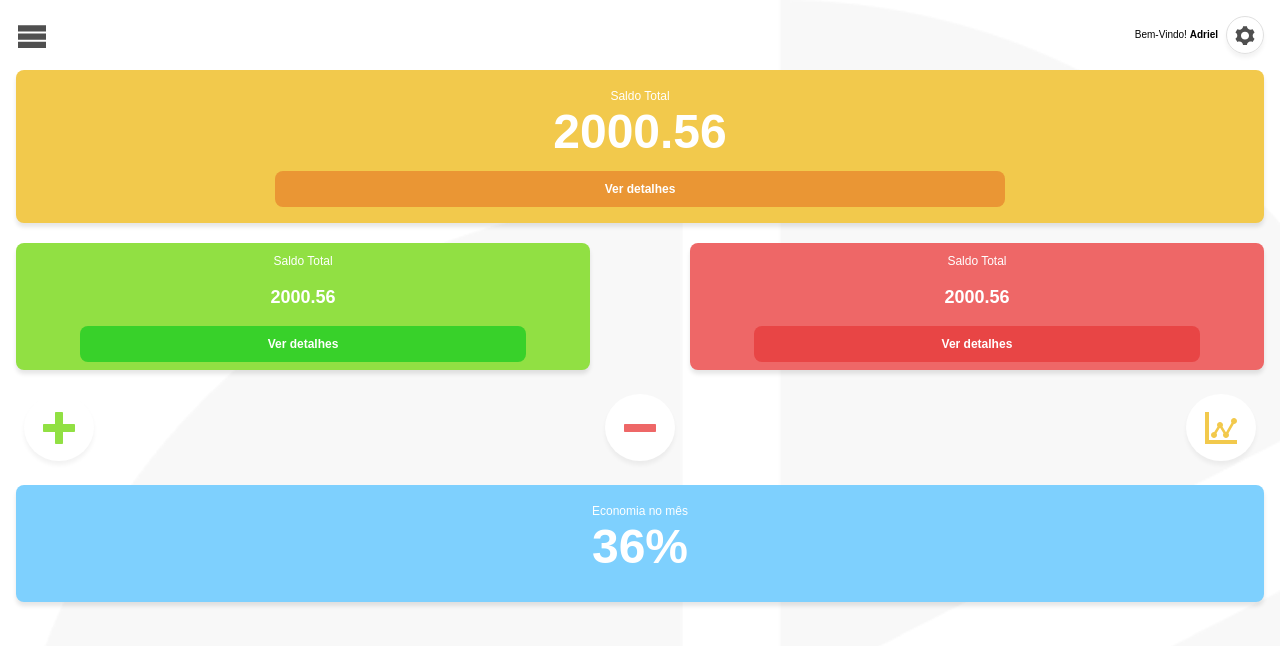
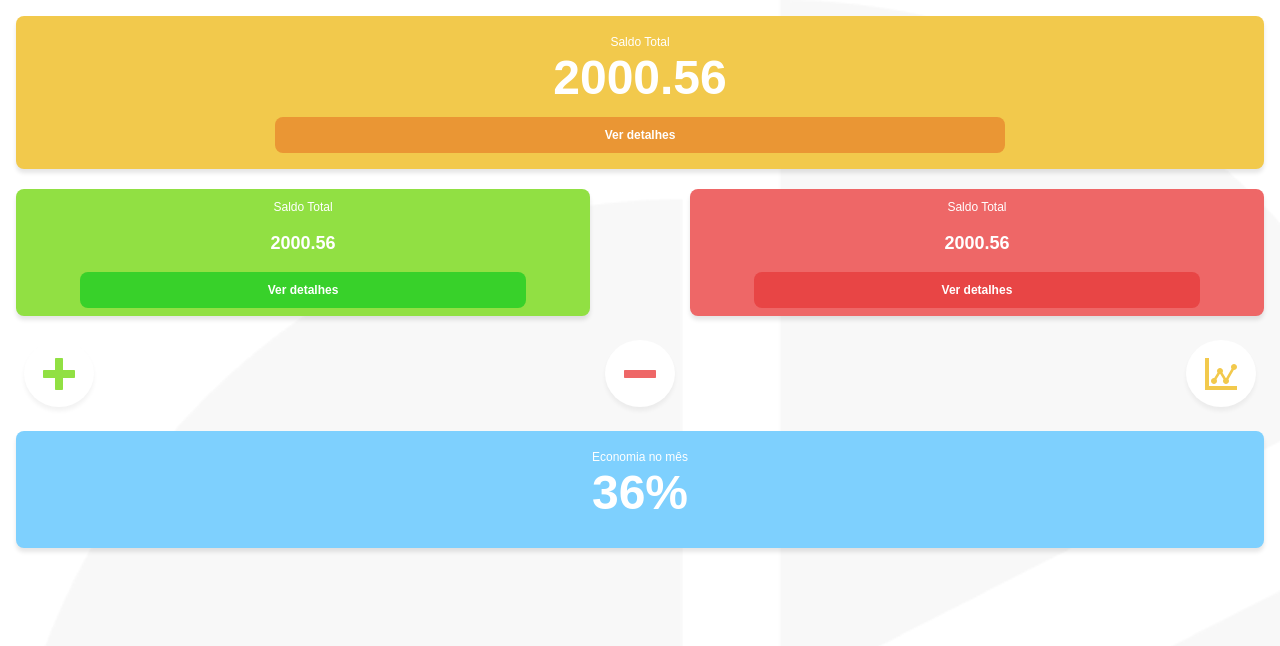
Before and after one commit to Mhagner/imoney, a React (Create React App) app: page / in a window 1280 px wide. Shown: the top 646 px of the page. Built offline with nearby package versions, Linux system fonts and the light colour scheme.

Commit message:
Revert "Header"
This reverts commit 957d0328d1270d49dd6b9cb88e357389ecc458f3.

```diff
--- a/src/components/ButtonAction/ButtonAction.css
+++ b/src/components/ButtonAction/ButtonAction.css
@@ -9,21 +9,3 @@
     height: 67px;
     box-shadow: 0px 4px 4px rgba(0, 0, 0, 0.05);
 }
-
-/* .buttonArrowLeft,
-.buttonArrowRight, */
-.buttonMenuMobile {
-    background-color: transparent;
-    box-shadow: none;
-    padding: 0;
-    justify-content: left;
-    width: 32px;
-    height: 33px;
-}
-
-.buttonProfile {
-    border: 0.5px solid #E0E0E0;
-    background-color: transparent;
-    width: 38px;
-    height: 38px;
-}
--- a/src/components/Header/Header.css
+++ /dev/null
@@ -1,6 +0,0 @@
-.header {
-    display: flex;
-    align-items: center;
-    justify-content: space-between;
-    margin-bottom: 16px;
-}
--- a/src/components/Header/Header.js
+++ /dev/null
@@ -1,16 +0,0 @@
-import MenuMobile from "../MenuMobile/MenuMobile"
-import Profile from "../Profile/Profile"
-import "./Header.css"
-
-const Header = () => {
-    return (
-        <div className="header">
-            <MenuMobile />
-            <Profile
-                profileName="Adriel"
-            />
-        </div>
-    )
-}
-
-export default Header
--- a/src/components/Icons/Icons.js
+++ b/src/components/Icons/Icons.js
@@ -39,30 +39,5 @@ export const IconChart = ({ width = 32, height = 32, color = "#F2C94C" }) => (
             d="M4 28H32V32H0V0H4V28ZM9 26C7.343 26 6 24.657 6 23C6 21.343 7.343 20 9 20C9.088 20 9.176 20.005 9.262 20.012L12.487 14.637C12.18 14.166 12 13.604 12 12.999C12 11.342 13.343 9.999 15 9.999C16.657 9.999 18 11.342 18 12.999C18 13.603 17.821 14.166 17.513 14.637L20.738 20.012C20.824 20.005 20.912 20 21 20C21.067 20 21.133 20.003 21.198 20.007L26.522 10.691C26.193 10.209 26 9.627 26 9C26 7.343 27.343 6 29 6C30.657 6 32 7.343 32 9C32 10.657 30.657 12 29 12C28.933 12 28.867 11.997 28.802 11.993L23.478 21.309C23.807 21.79 24 22.373 24 23C24 24.657 22.657 26 21 26C19.343 26 18 24.657 18 23C18 22.396 18.179 21.833 18.487 21.362L15.262 15.987C15.176 15.994 15.088 15.999 15 15.999C14.912 15.999 14.824 15.994 14.738 15.987L11.513 21.362C11.82 21.833 12 22.395 12 22.999C12 24.656 10.657 25.999 9 25.999V26Z"
             fill={color} />
     </svg>
+
 )
-
-export const IconMenu = ({ width = 32, height = 33, color = "#4F4F4F" }) => (
-    <svg
-        width={width}
-        height={height}
-        viewBox={`0 0 ${width} ${height}`}
-        fill="none"
-        xmlns="http://www.w3.org/2000/svg">
-        <path
-            d="M2 6.1875H30V12.375H2V6.1875ZM2 14.4375H30V20.625H2V14.4375ZM2 22.6875H30V28.875H2V22.6875Z"
-            fill={color} />
-    </svg>
-)
-
-export const IconProfile = ({ width = 26, height = 25, color = "#4F4F4F" }) => (
-    <svg
-        width={width}
-        height={height}
-        viewBox={`0 0 ${width} ${height}`}
-        fill="none"
-        xmlns="http://www.w3.org/2000/svg">
-        <path
-            d="M23.641 15.0293C22.2855 12.8047 23.1009 9.95431 25.4615 8.6584L22.9225 4.49144C22.1975 4.8946 21.3538 5.12563 20.4537 5.12563C17.7402 5.12563 15.5411 3.028 15.5411 0.440002H10.4638C10.4702 1.23866 10.2603 2.0488 9.80904 2.78855C8.45353 5.01317 5.44057 5.76976 3.07671 4.47997L0.538467 8.64692C1.2691 9.0409 1.90205 9.61694 2.35173 10.3559C3.70481 12.5767 2.89426 15.4225 0.542504 16.72L3.08156 20.8869C3.80412 20.4876 4.64374 20.2596 5.53907 20.2596C8.24362 20.2596 10.4371 22.3442 10.4509 24.92H15.5282C15.5257 24.129 15.7373 23.3288 16.1829 22.5959C17.536 20.3751 20.5417 19.617 22.9039 20.8984L25.443 16.7314C24.7172 16.3375 24.0883 15.7637 23.641 15.0293ZM12.9996 17.6372C10.111 17.6372 7.76891 15.4179 7.76891 12.6808C7.76891 9.9436 10.111 7.72433 12.9996 7.72433C15.8882 7.72433 18.2303 9.9436 18.2303 12.6808C18.2303 15.4179 15.8882 17.6372 12.9996 17.6372Z"
-            fill={color} />
-    </svg>
-)
--- a/src/components/MenuMobile/MenuMobile.js
+++ /dev/null
@@ -1,15 +0,0 @@
-import ButtonAction from '../ButtonAction/ButtonAction'
-import { IconMenu } from '../Icons/Icons'
-
-const MenuMobile = () => {
-    return (
-        <ButtonAction
-            className="buttonMenuMobile"
-        >
-            <IconMenu />
-        </ButtonAction>
-    )
-
-}
-
-export default MenuMobile
--- a/src/components/Profile/Profile.css
+++ /dev/null
@@ -1,8 +0,0 @@
-.profile {
-    display: flex;
-    align-items: center;
-}
-
-.profile p {
-    margin-right: 8px;
-}
--- a/src/components/Profile/Profile.js
+++ /dev/null
@@ -1,18 +0,0 @@
-import ButtonAction from "../ButtonAction/ButtonAction"
-import { IconProfile } from "../Icons/Icons"
-import "./Profile.css"
-
-const Profile = ({ profileName }) => {
-    return (
-        <div className="profile">
-            <p>Bem-Vindo! <strong>{profileName}</strong></p>
-            <ButtonAction
-                className="buttonProfile"
-            >
-                <IconProfile />
-            </ButtonAction>
-        </div>
-    )
-}
-
-export default Profile
--- a/src/pages/Home/Home.js
+++ b/src/pages/Home/Home.js
@@ -1,6 +1,5 @@
 import ButtonAction from '../../components/ButtonAction/ButtonAction'
 import CardBox from '../../components/CardBox/CardBox'
-import Header from '../../components/Header/Header'
 import { IconMinus, IconPlus, IconChart } from '../../components/Icons/Icons'
 
 import './Home.css'
@@ -8,7 +7,6 @@ import './Home.css'
 const Home = () => {
     return (
         <div>
-            <Header />
             <CardBox
                 title="Saldo Total"
                 value={2000.56}
```
Also changed, not shown: src/components/MenuMobile/MenuMobile.css (deleted), 1 other file (tests, documents, lock files or other folders).
